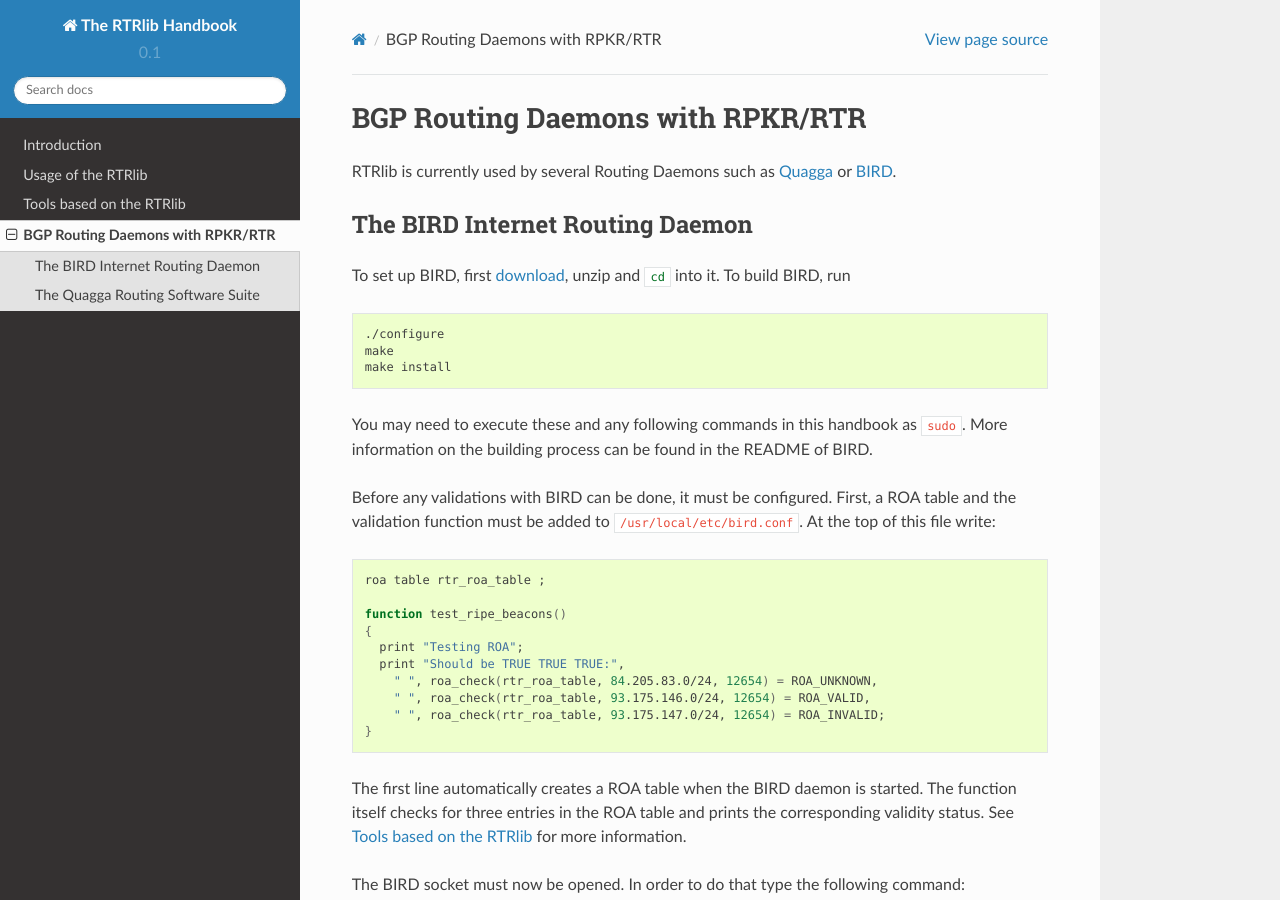
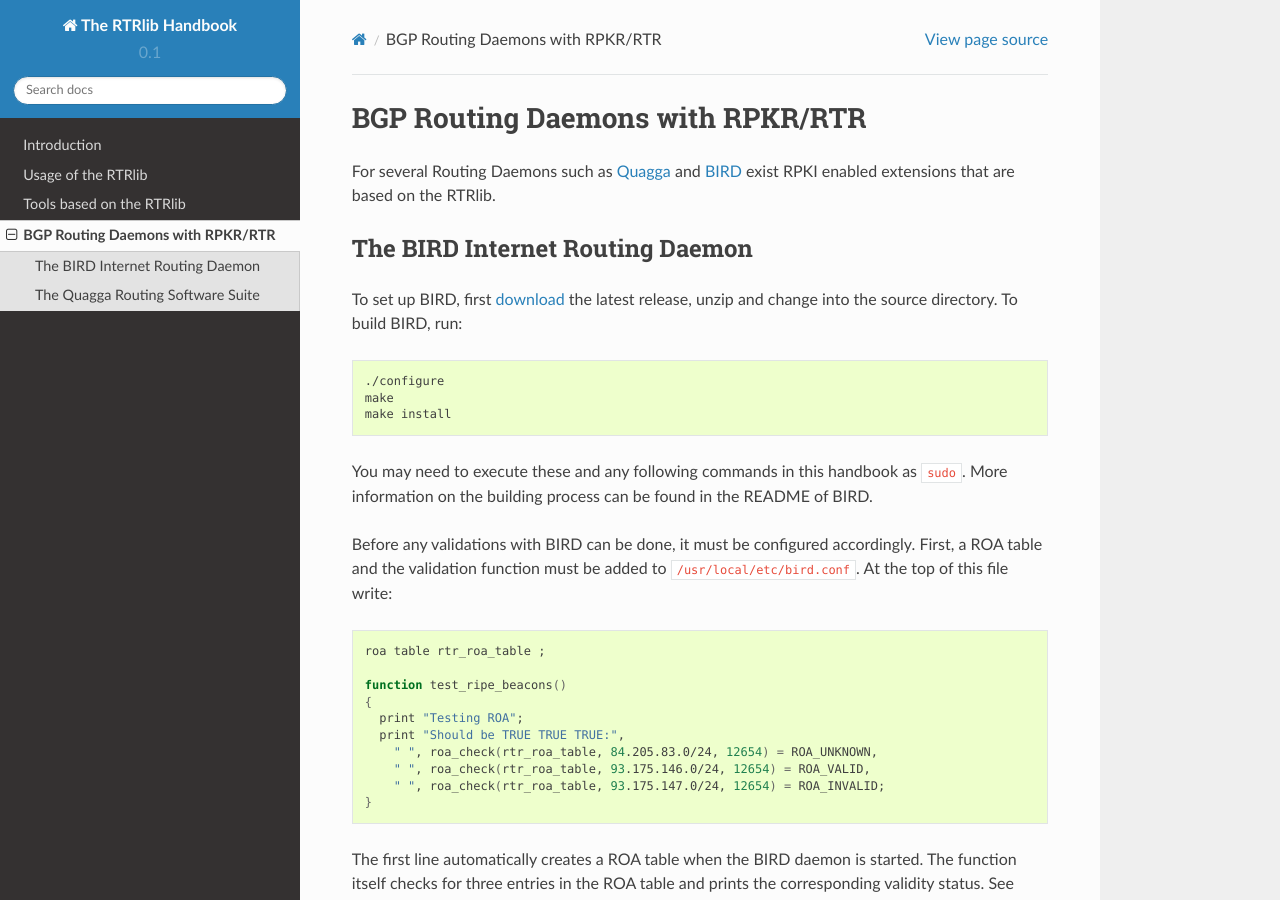
Before and after one commit to rtrlib/handbook, a Sphinx documentation site: the page built from source/bgprd.rst, in a window 1280 px wide and 900 px high. Built offline with Sphinx 7.4.7 and the Read the Docs theme 2.0.0, drawn with Linux system fonts in a browser that asks for light colours; some of the changed text lies outside the part shown.

Commit message:
bgprd: minor

```diff
--- a/source/bgprd.rst
+++ b/source/bgprd.rst
@@ -1,7 +1,9 @@
 BGP Routing Daemons with RPKR/RTR
 =================================
 
-RTRlib is currently used by several Routing Daemons such as `Quagga <http://www.nongnu.org/quagga/>`_ or `BIRD <http://bird.network.cz/>`_.
+For several Routing Daemons such as `Quagga <http://www.nongnu.org/quagga/>`_
+and `BIRD <http://bird.network.cz/>`_ exist RPKI enabled extensions that are
+based on the RTRlib.
 
 The BIRD Internet Routing Daemon
 --------------------------------
@@ -9,7 +11,9 @@ The BIRD Internet Routing Daemon
 .. role:: bash(code)
   :language: bash
 
-To set up BIRD, first `download <http://bird.network.cz/?download>`_, unzip and :bash:`cd` into it. To build BIRD, run
+To set up BIRD, first `download <http://bird.network.cz/?download>`_ the latest
+release, unzip and change into the source directory.
+To build BIRD, run:
 
 .. code-block:: bash
 
@@ -17,9 +21,11 @@ To set up BIRD, first `download <http://bird.network.cz/?download>`_, unzip and
   make
   make install
 
-You may need to execute these and any following commands in this handbook as :bash:`sudo`. More information on the building process can be found in the README of BIRD.
+You may need to execute these and any following commands in this handbook as :bash:`sudo`.
+More information on the building process can be found in the README of BIRD.
 
-Before any validations with BIRD can be done, it must be configured. First, a ROA table and the validation function must be added to :bash:`/usr/local/etc/bird.conf`.
+Before any validations with BIRD can be done, it must be configured accordingly.
+First, a ROA table and the validation function must be added to :bash:`/usr/local/etc/bird.conf`.
 At the top of this file write:
 
 .. code-block:: bash
@@ -35,8 +41,10 @@ At the top of this file write:
       " ", roa_check(rtr_roa_table, 93.175.147.0/24, 12654) = ROA_INVALID;
   }
 
-The first line automatically creates a ROA table when the BIRD daemon is started. The function itself checks for three entries in the ROA table
-and prints the corresponding validity status. See :ref:`tools` for more information.
+The first line automatically creates a ROA table when the BIRD daemon is started.
+The function itself checks for three entries in the ROA table
+and prints the corresponding validity status.
+See :ref:`tools` for more information.
 
 The BIRD socket must now be opened. In order to do that type the following command:
 
@@ -44,11 +52,15 @@ The BIRD socket must now be opened. In order to do that type the following comma
 
   ./bird -c /usr/local/etc/bird.conf -s /tmp/bird.ctl -d
 
-With the option ``-d`` BIRD runs in the foreground. That's necessary to view the output of the ``test_ripe_beacons`` function.
-``/tmp/bird.ctl`` is the location and name of the socket that will be created. It is required by the ``bird-rtrlib-cli`` which we will install next.
+With the option ``-d`` BIRD runs in the foreground.
+That's necessary to view the output of the ``test_ripe_beacons`` function.
+``/tmp/bird.ctl`` is the location and name of the socket that will be created.
+It is required by the ``bird-rtrlib-cli`` which we will install next.
 
-Open a new terminal. To try out whether BIRD receives actual responses, there is an IPC that runs on the BIRD socket.
-Clone the `BIRD-RTRlib-CLI <https://github.com/rtrlib/bird-rtrlib-cli>`_ repository on GitHub and build it:
+Open a new terminal. To try out whether BIRD receives actual responses,
+there is an IPC that runs on the BIRD socket.
+Clone the `BIRD-RTRlib-CLI <https://github.com/rtrlib/bird-rtrlib-cli>`_
+repository on GitHub and build it:
 
 .. code-block:: bash
 
@@ -62,8 +74,9 @@ In case that the RTRlib was not installed in the default directory, run
   cmake -DRTRLIB_INCLUDE=<rtrlib> -DRTRLIB_LIBRARY=</path/to/rtrlib.[a|so|dylib]> .
   make
 
-If everything was build correctly, there now should be an executable called :bash:`bird-rtrlib-cli`. To see all the options of this program run
-:bash:`./bird-rtrlib-cli --help`.
+If everything was build correctly,
+there now should be an executable called :bash:`bird-rtrlib-cli`.
+To see all the options of this program run :bash:`./bird-rtrlib-cli --help`.
 Now connect to the BIRD socket and receive the RPKI data with the following command:
 
 .. code-block:: bash
@@ -86,7 +99,8 @@ Head back to the BRID directory and start the BIRD CLI with the following comman
 
    sudo ./birdc -s /tmp/bird.ctl
 
-All the commands of the CLI can be viewed by typing ``?``. To list all the entries from the ROA table enter:
+All the commands of the CLI can be viewed by typing ``?``.
+To list all the entries from the ROA table enter:
 
 .. code-block:: bash
 
@@ -98,8 +112,9 @@ All the commands of the CLI can be viewed by typing ``?``. To list all the entri
   103.10.79.0/24 max 24 as 45951
   ...
 
-Type ``q`` to exit. There will be a lot of similar output. The content of the ``bird-rtrlib-cli`` was successfully written to the ROA table. Search, for example, for the prefix
-93.175.146.0/24 and BIRD will return the entry with its corresponding ASN.
+Type ``q`` to exit. There will be a lot of similar output.
+The content of the ``bird-rtrlib-cli`` was successfully written to the ROA table.
+Search, for example, for the prefix ``93.175.146.0/24`` and BIRD will return the entry with its corresponding ASN.
 
 .. code-block:: bash
 
```
